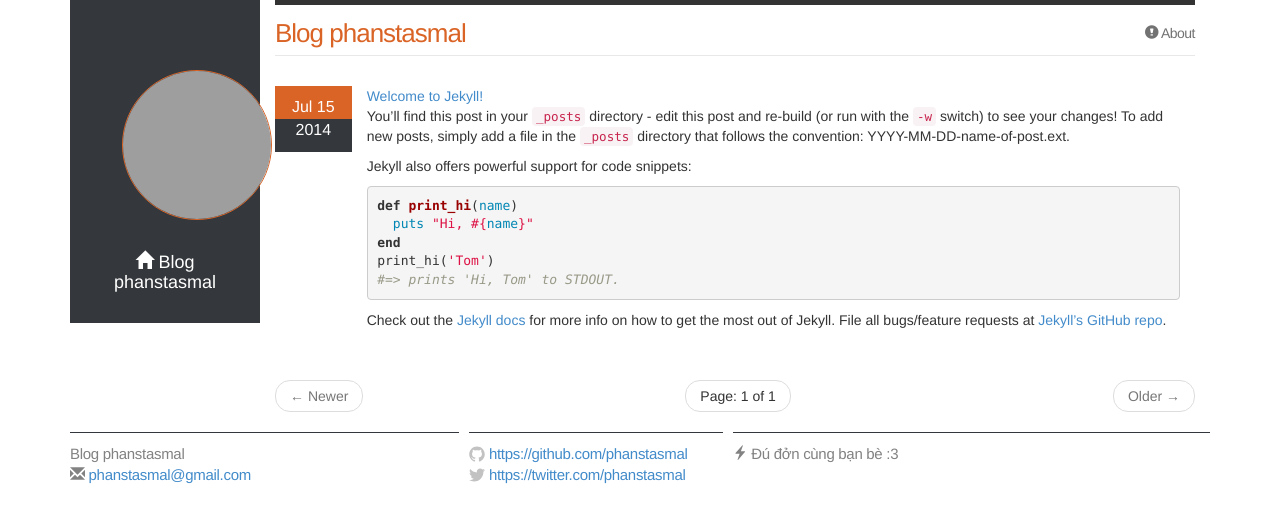
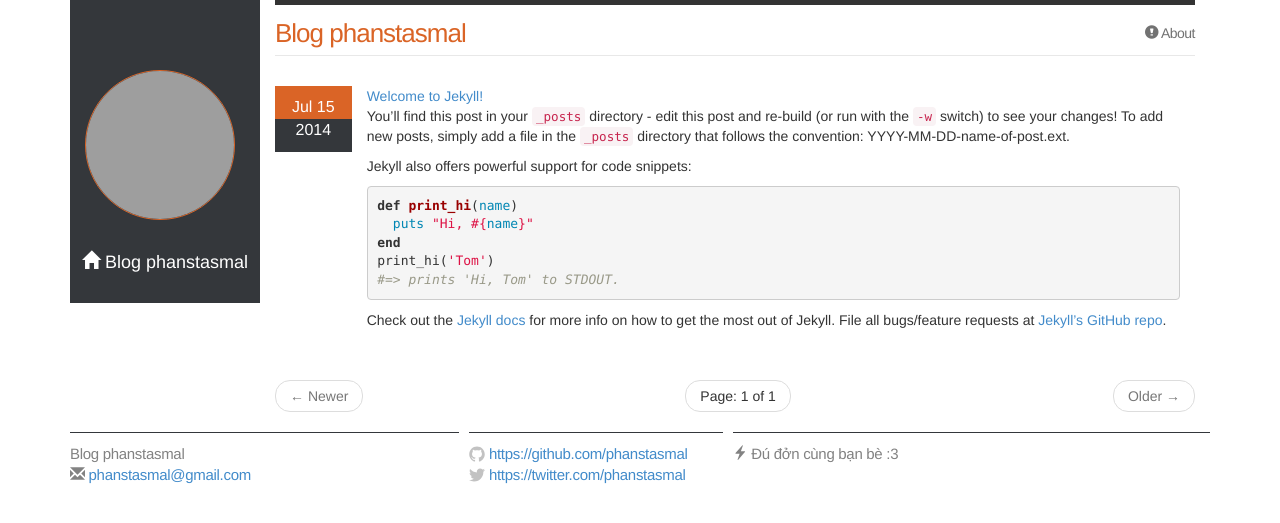
Before and after one commit to phanstasmal/phanstasmal.github.io, a Jekyll site: the page built from index.html, in a window 1280 px wide. Shown: the top 523 px of the page. Built offline with Jekyll 4.4.1, drawn with Linux system fonts in a browser that asks for light colours; the list of posts is cut into pages by our own code; grey boxes are pictures that could not be loaded.

Commit message:
change layout

```diff
--- a/_includes/rightbar.html
+++ b/_includes/rightbar.html
@@ -1,10 +1,9 @@
-<div class="col-md-12">
+
 	<a href="{{ site.BASE_PATH }}/">
-		<img src="{{site.image_avatar}}" class="img-circle col-md-offset-2 avatar" />
+		<img src="{{site.image_avatar}}" class="img-circle col-md-offset-0 avatar" />
 	</a>
 	<div class="row title-mar">
 	<h4 class="title-bar">
         <i class="glyphicon glyphicon-home"></i> <a  href="{{ site.BASE_PATH }}/">{{ site.title }}</a>
     </h4>
     </div>
-</div>
```
